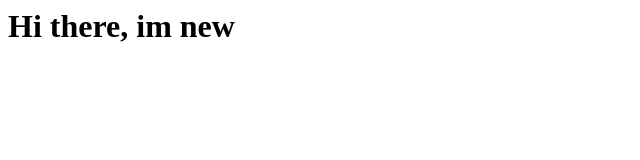
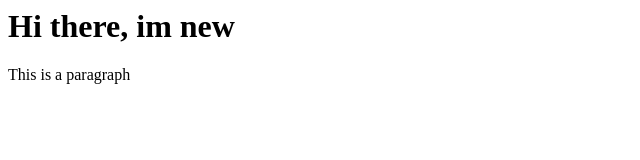
Before and after one commit to ArielRepo/gitProject, a plain HTML site: page index.html in a window 1280 px wide. Shown: the whole page, without its empty margins (0-640 px from the left). Drawn offline with Linux system fonts and the light colour scheme.

Commit message:
added paragraph
we updated index.html file from Github

```diff
--- a/index.html
+++ b/index.html
@@ -1 +1,2 @@
 <h1>Hi there, im new</h1>
+<p/> This is a paragraph <p/>
```
